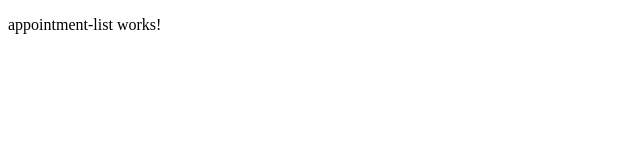
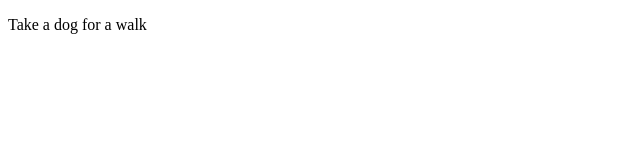
Before and after one commit to domagoj954/Appointment-app, an Angular app: page / in a window 1280 px wide. Shown: the top 160 px of the page, without its empty margins (0-640 px from the left). Built offline with nearby package versions, Linux system fonts and the light colour scheme.

Commit message:
One way data binding

```diff
--- a/src/app/appointment-list/appointment-list.component.html
+++ b/src/app/appointment-list/appointment-list.component.html
@@ -1 +1 @@
-<p>appointment-list works!</p>
+<p>{{appointment}}</p>
--- a/src/app/appointment-list/appointment-list.component.ts
+++ b/src/app/appointment-list/appointment-list.component.ts
@@ -9,4 +9,6 @@ import { Component } from '@angular/core';
 })
 export class AppointmentListComponent {
 
+  appointment : string = 'Take a dog for a walk' //it can be defined through the constructor
+
 }
```
